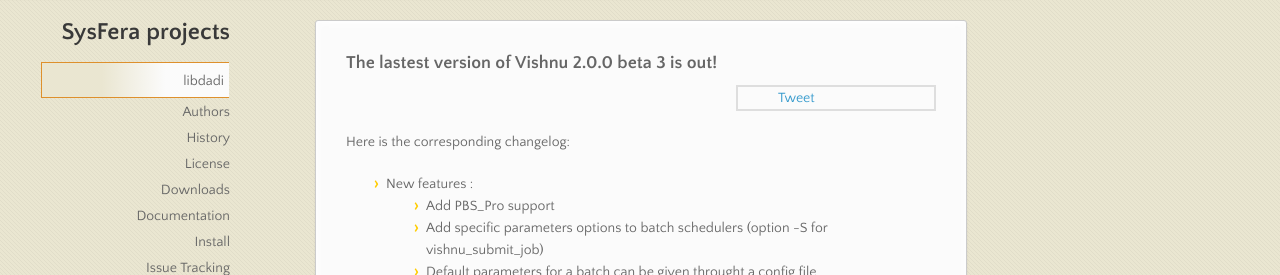
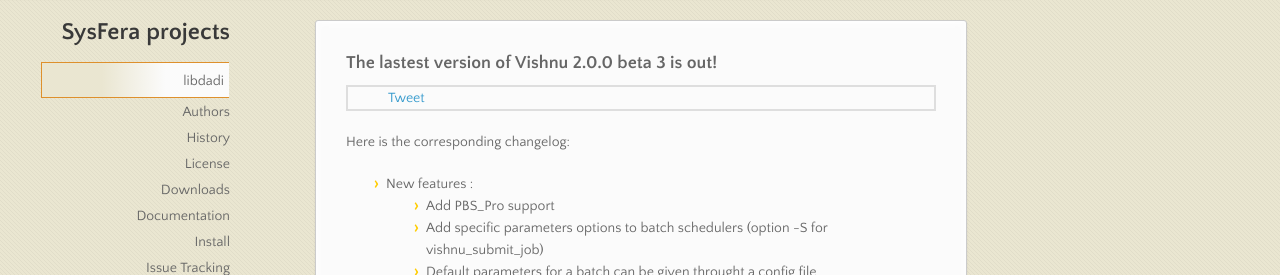
Before and after one commit to dloureiro/sysfera.github.com, a Jekyll site: the page built from _posts/2012-11-09-Vishnu_v2.0.0beta3_is_out.html, in a window 1280 px wide. Shown: the part 170-445 px from the top of the page. Built offline with Jekyll 4.4.1, drawn with Linux system fonts in a browser that asks for light colours; nearby versions of some CDN libraries; Markdown is read by kramdown in place of the engine named in the settings; comment, search, counter and statistics services are not loaded.

Commit message:
encor eune correction du css

```diff
--- a/_includes/JB/sharing-providers/global
+++ b/_includes/JB/sharing-providers/global
@@ -1,4 +1,4 @@
-<ul>
+<ul class="post-share">
 
 <!-- Twitter -->
 <li><a href="https://twitter.com/share" class="twitter-share-button" data-text="{{ page.title }}" data-via="{{ site.JB.sharing.twitter.via }}" data-related="{{ site.author.twitter }}" data-count="{{ site.JB.sharing.twitter.count }}" data-size="{{ site.JB.sharing.twitter.size }}">Tweet</a></li>
--- a/stylesheets/styles.css
+++ b/stylesheets/styles.css
@@ -1033,14 +1033,14 @@
 .post-sharing{
 	margin-right:0px;
 	margin-left:auto;
-	width:200px;
+	width:auto;
 }
 
 .post-sharing ul{
 	border:solid 2px #DEDEDE;
 }
 
-.post-sharing ul li{
+.post-share li{
 	display: inline;
 	list-style-type: none;
 	text-align:right;
```
